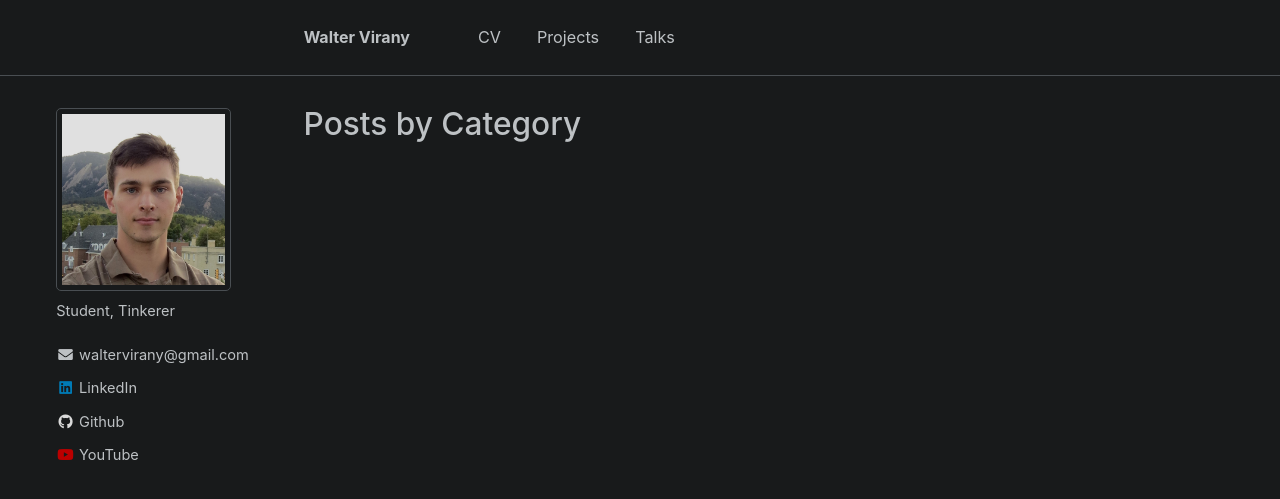
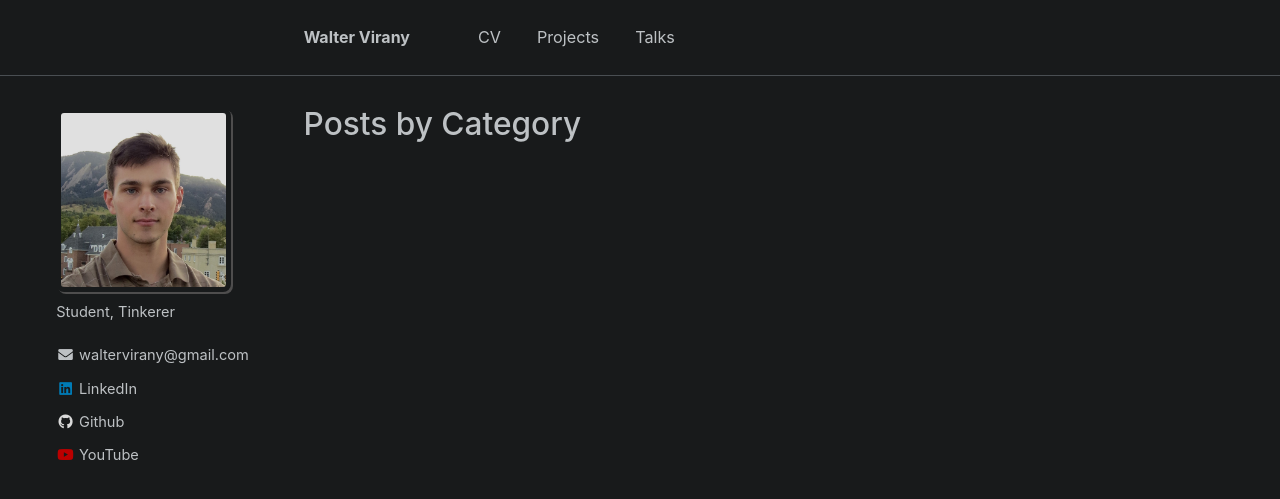
Before and after one commit to wvirany/wvirany.github.io, a Jekyll site: the page built from _pages/category-archive.html, in a window 1280 px wide. Shown: the top 499 px of the page. Built offline with Jekyll 4.4.1, drawn with Linux system fonts in a browser that asks for light colours.

Commit message:
Update avatar

```diff
--- a/_sass/_sidebar.scss
+++ b/_sass/_sidebar.scss
@@ -84,11 +84,13 @@
 
   img {
     max-width: 175px;
-    border-radius: 5px;
+    border-radius: 8px;
+    box-shadow: 2px 2px 0 0 rgb(78, 77, 77);
+    transition: 0.3s;
 
     @include breakpoint($large) {
       padding: 5px;
-      border: 1px solid $border-color;
+      border: 0px solid $border-color;
     }
   }
 }
```
